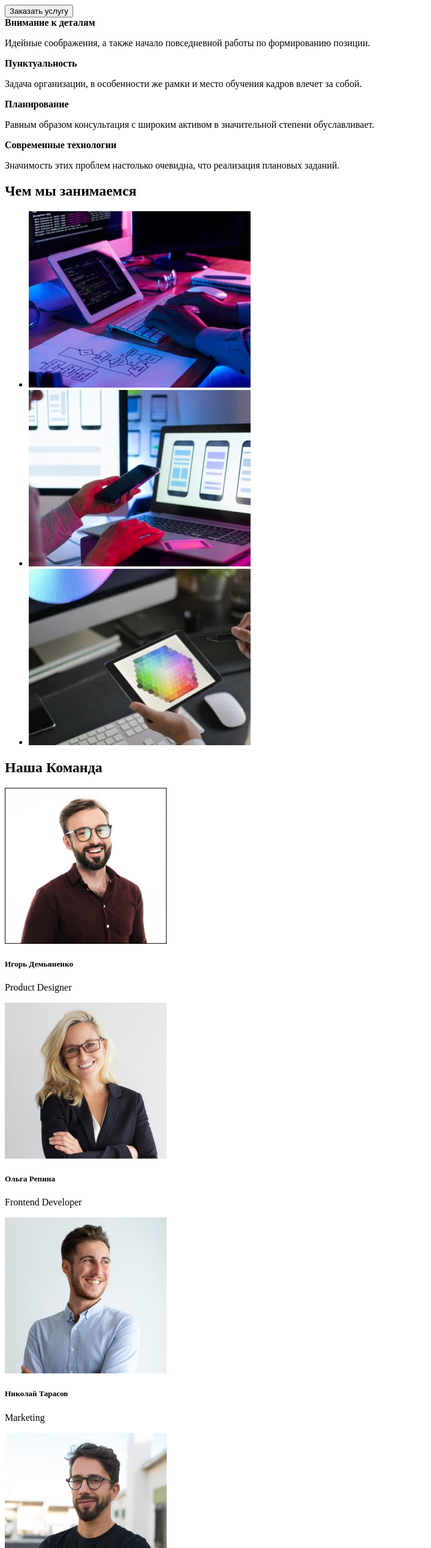
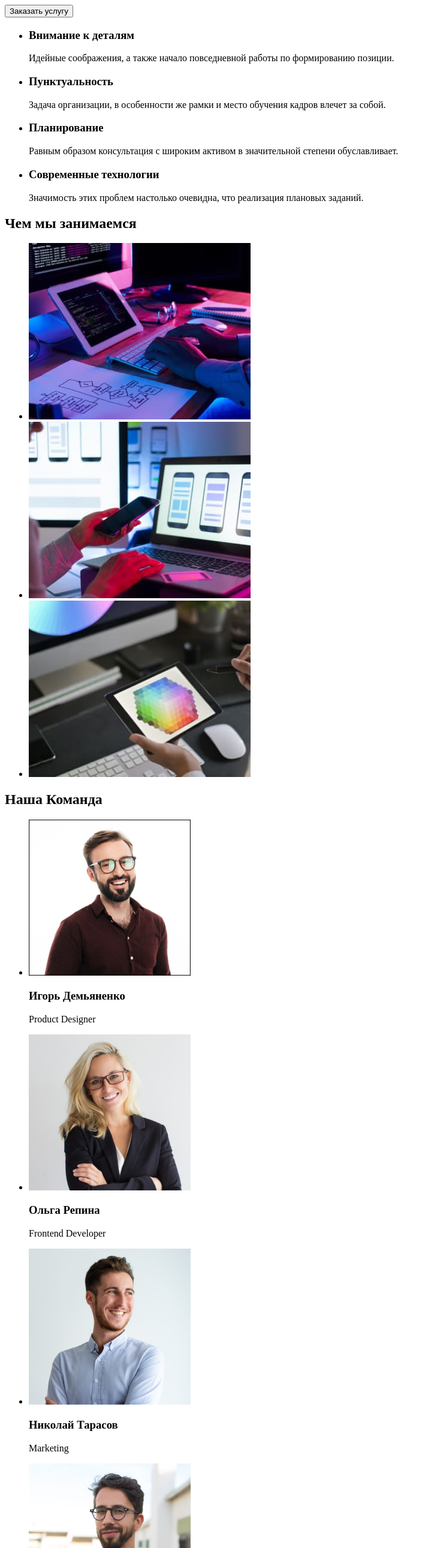
Before and after one commit to KondratyukOlga/goit-markup-hw-01, a plain HTML site: page index.html in a window 1280 px wide. Shown: the part 220-2800 px from the top of the page at 60% size, without its empty margins (0-719 px from the left). Drawn offline with Linux system fonts and the light colour scheme.

Commit message:
Корректирует списки в секциях

```diff
--- a/index.html
+++ b/index.html
@@ -13,7 +13,7 @@
      <nav>
          <a lang="en" href="index.html"> <span>Web</span>Studio</a>
          <ul>
-             <li><a href="">Студия</a></li>
+             <li><a href="studio.html">Студия</a></li>
              <li><a href="">Портфолио</a></li>
              <li><a href="">Контакты</a></li>
          </ul>
@@ -24,7 +24,7 @@
      </nav>
  </header>
 
-    <!--Заголовок-->
+    <!--Герой. Заголовок-->
  <main>
      <div>
          <h1>Эффективные решения для вашего бизнеса</h1>
@@ -33,34 +33,40 @@
 
     <!--Особенности-->
 <div>
+    <ul>
+        <li>
+            <h3>Внимание к деталям</h3>
+            <p>Идейные соображения, а также начало повседневной работы по формированию позиции.</p>
+        </li>
 
-    <b>Внимание к деталям</b>
-        <p>Идейные соображения, а также начало повседневной работы по формированию позиции.</p>
-    <b>Пунктуальность</b>
+        <li>
+            <h3>Пунктуальность</h3>
             <p>Задача организации, в особенности же рамки и место обучения кадров влечет за собой.</p>
-    <b>Планирование</b>
+        </li>
+
+        <li>
+            <h3>Планирование</h3>
             <p>Равным образом консультация с широким активом в значительной степени обуславливает.</p>
-    <b>Современные технологии</b>
+        </li>
+
+        <li>
+            <h3>Современные технологии</h3>
             <p>Значимость этих проблем настолько очевидна, что реализация плановых заданий.</p>
+        </li>
+    </ul>
 </div>
 
     <!--Чем занимаемся-->
 <div>
     <h2>Чем мы занимаемся</h2>
     <ul>
-        <li><img src="./images/box1.jpg" alt="набор текста на клавиатуре"
-            width="370"
-            height="294">
+        <li><a href=""><img src="./images/box1.jpg" alt="набор текста на клавиатуре" width="370" height="294"></a>
         </li>
 
-        <li><img src="./images/box2.jpg" alt="телефон в руке и на избражении монитора"
-            width="370"
-            height="294">
+        <li><a href=""><img src="./images/box2.jpg" alt="телефон в руке и на избражении монитора" width="370"  height="294"></a>
         </li>
 
-        <li><img src="./images/box3.jpg" alt="планшет"
-            width="370"
-            height="294">
+        <li><a href=""><img src="./images/box3.jpg" alt="планшет" width="370" height="294"></a>
         </li>
     </ul>
 </div>
@@ -69,29 +75,31 @@
 <div>
     <h2>Наша Команда</h2>
 
-    <img src="./images/team1.jpg" alt="Игорь Демьяненко"
-    width="270"
-    height="260">
-    <h5>Игорь Демьяненко</h5>
+    <ul>
+        <li>
+            <a href=""><img src="./images/team1.jpg" alt="Игорь Демьяненко" width="270" height="260"></a>
+            <h3>Игорь Демьяненко</h3>
             <p lang="en">Product Designer</p>
+        </li>
 
-    <img src="./images/team2.jpg" alt="Ольга Репина"
-    width="270"
-    height="260">
-    <h5>Ольга Репина</h5>
+        <li>
+            <a href=""><img src="./images/team2.jpg" alt="Ольга Репина" width="270" height="260"></a>
+            <h3>Ольга Репина</h3>
             <p lang="en">Frontend Developer</p>
+        </li>
 
-    <img src="./images/team3.jpg" alt="Николай Тарасов"
-    width="270"
-    height="260">
-    <h5>Николай Тарасов</h5>
+        <li>
+            <a href=""><img src="./images/team3.jpg" alt="Николай Тарасов" width="270" height="260"></a>
+            <h3>Николай Тарасов</h3>
             <p lang="en">Marketing</p>
+        </li>
 
-    <img src="./images/team4.jpg" alt="Михаил Ермаков"
-    width="270"
-    height="260">
-    <h5>Игорь Демьяненко</h5>
+        <li>
+            <a href=""><img src="./images/team4.jpg" alt="Михаил Ермаков" width="270" height="260"></a>
+            <h3>Игорь Демьяненко</h3>
             <p lang="en">UI Designer</p>
+        </li>
+    </ul>
 </div>
  </main>
 
@@ -105,9 +113,7 @@
             <li><a href="mailto:info@example.com">info@example.com</a></li>
             <li><a href="tel:+380991111111">+38 099 111 11 11</a></li>
         </ul>
-
     </address>
  </footer>
-
 </body>
 </html>
```
Also changed, not shown: studio.html (added, +12 -0 lines). Lines whose indentation alone changed are shown as unchanged.
